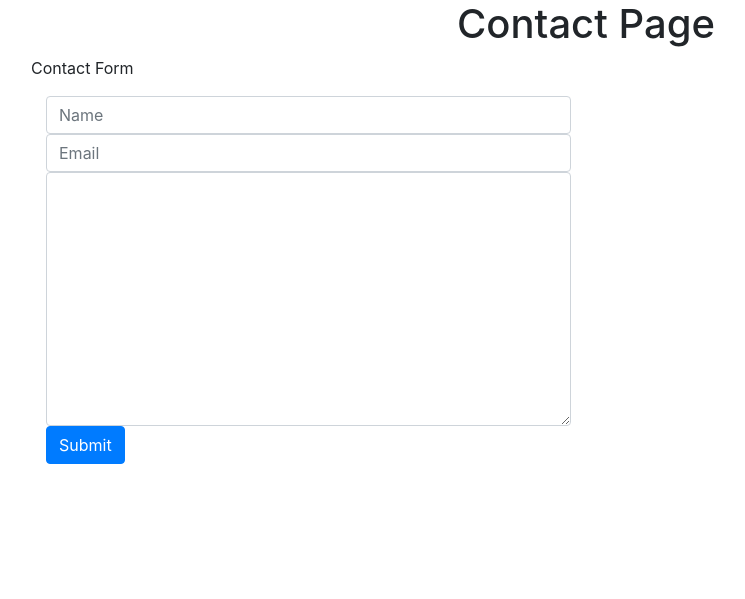
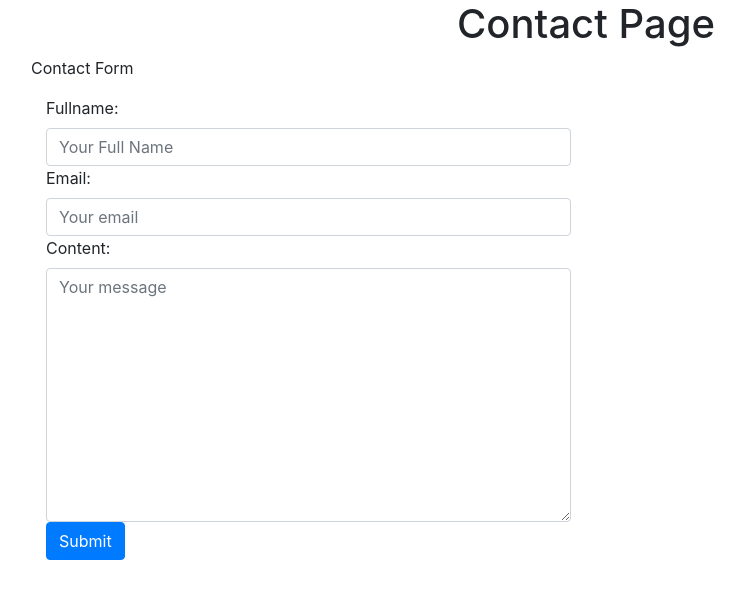
Before and after one commit to Velhior/PyChi, a Django app: page /contact/ in a window 1280 px wide. Shown: the top 599 px of the page, without its empty margins (54-799 px from the left). Run offline with Django 3.2, Linux system fonts and the light colour scheme; some libraries are stand-ins or nearby versions.

Commit message:
First day

```diff
--- a/kotedjango/forms.py
+++ b/kotedjango/forms.py
@@ -1 +1,12 @@
 from django import forms
+
+class ContactForm(forms.Form):
+	fullname = forms.CharField(widget=forms.TextInput(attrs={"class":"form-control", "id":"form_full_name", "placeholder":"Your Full Name"}))
+	email = forms.EmailField(widget=forms.EmailInput(attrs={"class":"form-control", "placeholder":"Your email"}))
+	content = forms.CharField(widget=forms.Textarea(attrs={"class":"form-control", "placeholder":"Your message"}))
+
+	def clean_email(self):
+		email = self.cleaned_data.get("email")
+		if not "gmail.com" in email:
+			raise forms.ValidationError("Email has to be gmail.com")
+		return email
--- a/kotedjango/views.py
+++ b/kotedjango/views.py
@@ -1,11 +1,18 @@
 from django.http import HttpResponse
 from django.shortcuts import render
+from .forms import ContactForm
 
 def home_page(request):
 	return render(request, "home_page.html", {})
 def about_page(request):
 	return render(request, "about_page.html", {})
 def contact_page(request):
-	if request.method =="POST":
-		print(request.POST)
-	return render(request, "contact_page.html", {})
+	contact_form = ContactForm(request.POST or None)
+	context = {
+		"form" : contact_form,
+	}
+	if contact_form.is_valid():
+		print(contact_form.cleaned_data)
+	# if request.method =="POST":
+	# 	print(request.POST)
+	return render(request, "contact_page.html", context)
--- a/templates/contact_page.html
+++ b/templates/contact_page.html
@@ -17,13 +17,15 @@
 			<div class="col">
 				<p>Contact Form</p>
 				<div class="col-sm-6 col-12">
-					<form method="POST">
+ 					<form method="POST">
 						{% csrf_token %}
-						<input type="text" placeholder="Name" name="fullname" class="form-control">
+						{{form}}
+						<!-- <input type="text" placeholder="Name" name="fullname" class="form-control">
 						<input type="email" placeholder="Email" name="email" class="form-control">
-						<textarea class="form-control" name="content" id="" cols="30" rows="10"></textarea>
+						<textarea class="form-control" name="content" id="" cols="30" rows="10"></textarea> -->
 						<button type="submit" class="btn btn-primary">Submit</button>
 					</form>
+
 				</div>
 			</div>
 		</div>
```
